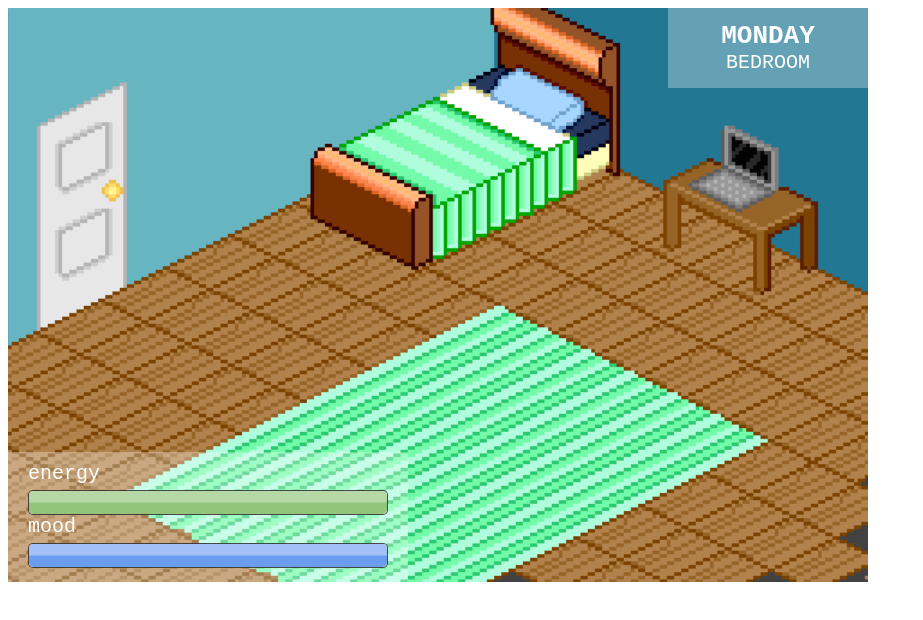
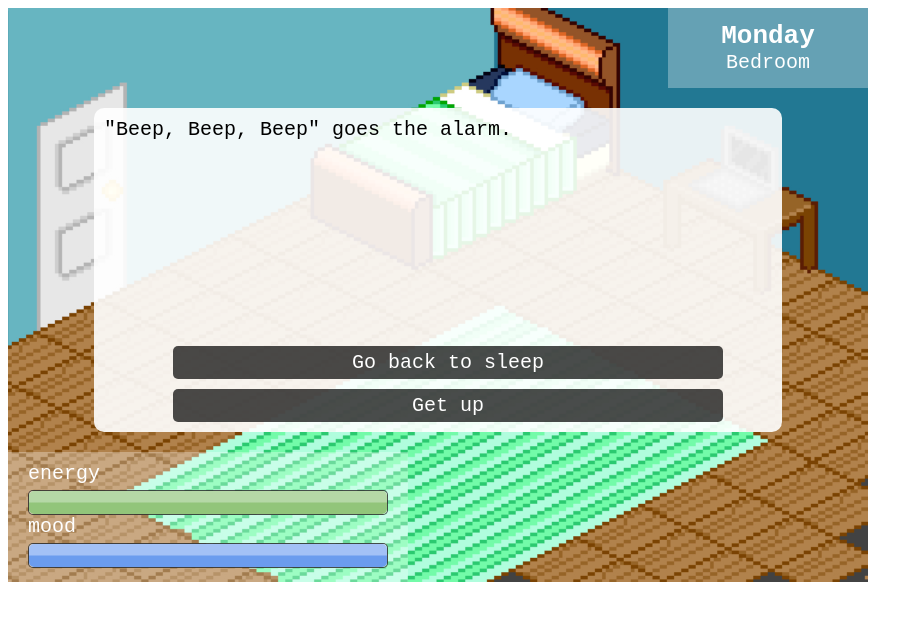
Before and after one commit to alyssss/dayafterday, a plain HTML site: page index.html in a window 1280 px wide. Shown: the whole page, without its empty margins (0-923 px from the left). Drawn offline with Linux system fonts and the light colour scheme.

Commit message:
Initial gameplay

```diff
--- a/data.json
+++ b/data.json
@@ -1,2 +1,56 @@
-{
-}
+[
+  {
+    "day": "Monday",
+    "location": "Bedroom",
+    "background": "room.jpg",
+    "message": "\"Beep, Beep, Beep\" goes the alarm.",
+    "choices": [
+      {
+        "text": "Go back to sleep",
+        "energy": -2,
+        "mood": -3
+      },
+      {
+        "text": "Get up",
+        "energy": 2,
+        "mood": 3
+      }
+    ]
+  },
+  {
+    "day": "Monday",
+    "location": "School",
+    "background": "room.jpg",
+    "message": "Blah blah blah",
+    "choices": [
+      {
+        "text": "Do something bad",
+        "energy": -2,
+        "mood": -3
+      },
+      {
+        "text": "Do something good",
+        "energy": 2,
+        "mood": 3
+      },
+      {
+        "text": "Do something awesome",
+        "energy": 20,
+        "mood": 20
+      }
+    ]
+  },
+  {
+    "day": "Monday",
+    "location": "Home",
+    "background": "room.jpg",
+    "message": "Blee Blee Blee",
+    "choices": [
+      {
+        "text": "Do Anything",
+        "energy": 0,
+        "mood": 0
+      }
+    ]
+  }
+]
--- a/index.html
+++ b/index.html
@@ -10,10 +10,10 @@
   </head>
   <body>
     <div class="game-frame">
-            <img class="background" width="860" height="574" src="images/room.jpg" />
+      <img class="background" width="860" height="574" />
       <div class="day-and-location">
-                <div class="day">MONDAY</div>
-                <div class="location">BEDROOM</div>
+        <div class="day"></div>
+        <div class="location"></div>
       </div>
       <div class="meters">
         energy
@@ -25,6 +25,14 @@
           <div class="bar mood-bar"></div>
         </div>
       </div>
+      <div class="message-box">
+        <div class="message"></div>
+        <div class="choices">
+          <div class="choice choice1"></div>
+          <div class="choice choice2"></div>
+          <div class="choice choice3"></div>
+        </div>
+      </div>
     </div>
     <script src="scripts.js"></script>
   </body>
--- a/scripts.js
+++ b/scripts.js
@@ -1,33 +1,80 @@
-var day_field = document.getElementsByClassName('day')[0];
-var locaton_field = document.getElementsByClassName('location')[0];
-var energy_bar = document.getElementsByClassName('energy-bar')[0];
-var mood_bar = document.getElementsByClassName('mood-bar')[0];
+function getElement(className) {
+  return document.getElementsByClassName(className)[0];
+}
+
+var day_field = getElement('day');
+var location_field = getElement('location');
+var background_img = getElement('background');
+
+var message_field = getElement('message');
+var choice_btns = [
+  getElement('choice1'),
+  getElement('choice2'),
+  getElement('choice3')
+];
+
+var energy_bar = getElement('energy-bar');
+var mood_bar = getElement('mood-bar');
 
 var game_data;
 
-var energy;
-var mood;
+var state = {};
 
 function adjustEnergy(delta) {
-  energy += delta;
-  if (energy <= 0) {
+  state.energy += delta;
+  if (state.energy <= 0) {
     alert('You have run out of energy');
+  } else if (state.energy > 100) {
+    state.energy = 100;
   }
-  energy_bar.style.width = Math.min(100, energy) + '%';
+  energy_bar.style.width = Math.min(100, state.energy) + '%';
 }
 
 function adjustMood(delta) {
-  mood += delta;
-  if (mood <= 0) {
+  state.mood += delta;
+  if (state.mood <= 0) {
     alert('You have run out of mood');
+  } else if (state.mood > 100) {
+    state.mood = 100;
   }
-  mood_bar.style.width = Math.min(100, mood) + '%';
+  mood_bar.style.width = Math.min(100, state.mood) + '%';
+}
+
+function loadStep() {
+  var step = game_data[current_step];
+
+  day_field.innerHTML = step.day;
+  location_field.innerHTML = step.location;
+  background_img.src = 'images/' + step.background;
+
+  message_field.innerHTML = step.message;
+
+  state.choices = [null, null, null];
+  if (step.choices.length === 3) {
+    state.choices = step.choices;
+  } else if (step.choices.length === 2) {
+    state.choices[1] = step.choices[0];
+    state.choices[2] = step.choices[1];
+  } else if (step.choices.length === 1) {
+    state.choices[2] = step.choices[0];
+  }
+
+  state.choices.forEach(function (choice, i) {
+    if (choice) {
+      choice_btns[i].style.display = 'block';
+      choice_btns[i].innerHTML = choice.text;
+    } else {
+      choice_btns[i].style.display = 'none';
+    }
+  });
 }
 
 function startGame() {
-  energy = mood = 100;
+  state.energy = state.mood = 100;
   adjustEnergy(0);
   adjustMood(0);
+  current_step = 0;
+  loadStep();
 }
 
 // Load Game Data
@@ -40,6 +87,24 @@ req.onreadystatechange = function () {
 }
 req.send();
 
+// Event Handlers
+function choiceHandler(idx) {
+  adjustEnergy(state.choices[idx].energy);
+  adjustMood(state.choices[idx].mood);
+  current_step++;
+  loadStep();
+}
+
+choice_btns[0].addEventListener('click', function () {
+  choiceHandler(0);
+});
+choice_btns[1].addEventListener('click', function () {
+  choiceHandler(1);
+});
+choice_btns[2].addEventListener('click', function () {
+  choiceHandler(2);
+});
+
 // FOR TESTING ONLY!
 energy_bar.addEventListener('click', function () {
   adjustEnergy(-10);
--- a/styles.css
+++ b/styles.css
@@ -70,3 +70,38 @@ html {
   background: rgb(163,193,246);
   background: linear-gradient(to bottom, rgba(163,193,246,1) 0%,rgba(163,193,246,1) 49%,rgba(107,156,238,1) 51%,rgba(107,156,238,1) 100%);
 }
+
+.message-box {
+  position: absolute;
+  color: black;
+  background: rgba(255, 255, 255, 0.9);
+  border-radius: 10px;
+  top: 100px;
+  bottom: 150px;
+  left: 0;
+  right: 0;
+  width: 80%;
+  margin: auto;
+  padding: 10px;
+}
+
+.choices {
+  position: absolute;
+  width: 100%;
+  bottom: 0;
+}
+
+.choice {
+  width: 80%;
+  background: rgba(0, 0, 0, 0.7);
+  border-radius: 5px;
+  color: white;
+  margin: 10px auto;
+  text-align: center;
+  padding: 5px;
+  cursor: pointer;
+}
+
+.choice:hover {
+  background: rgba(0, 0, 0, 0.5);
+}
```
Lines whose indentation alone changed are shown as unchanged.
